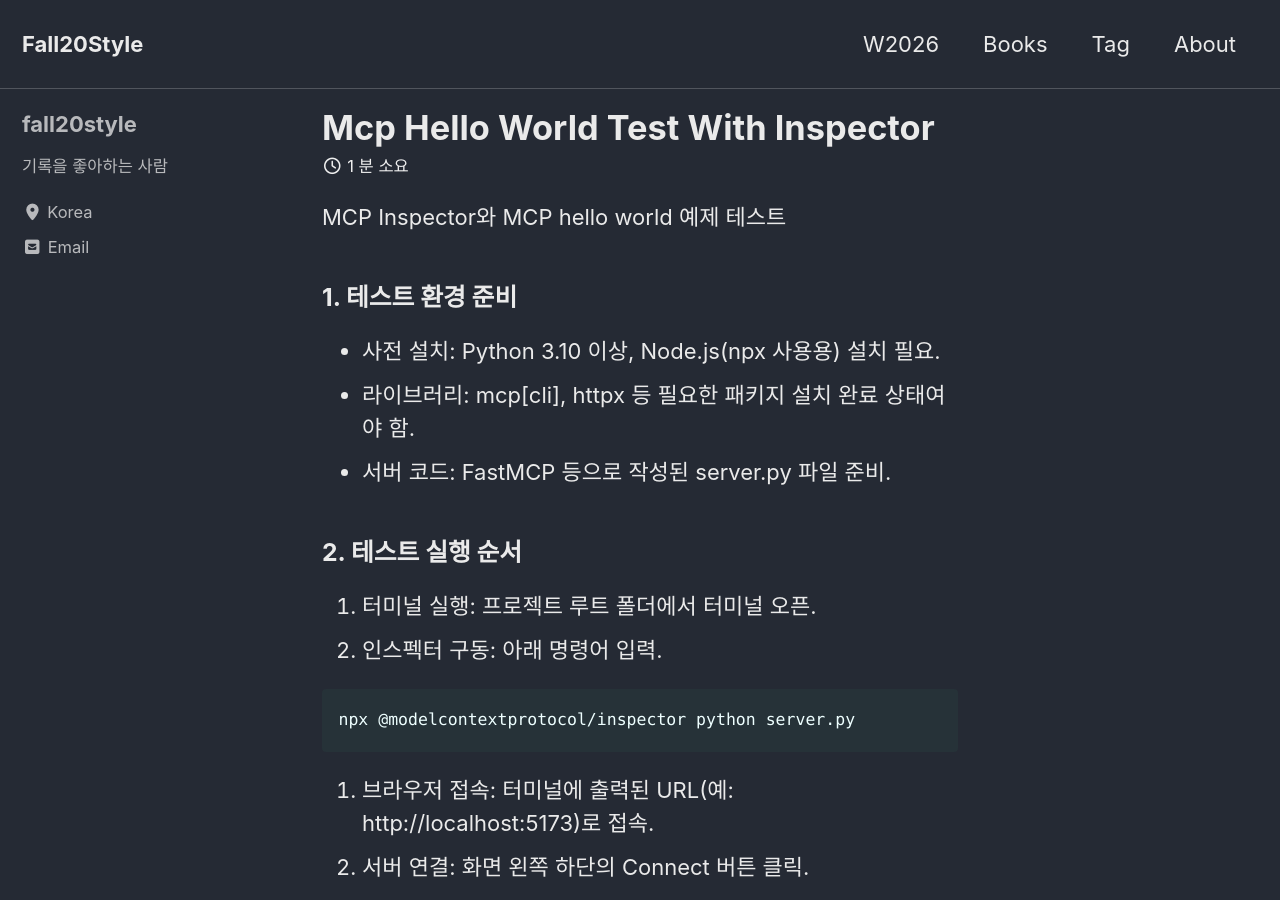
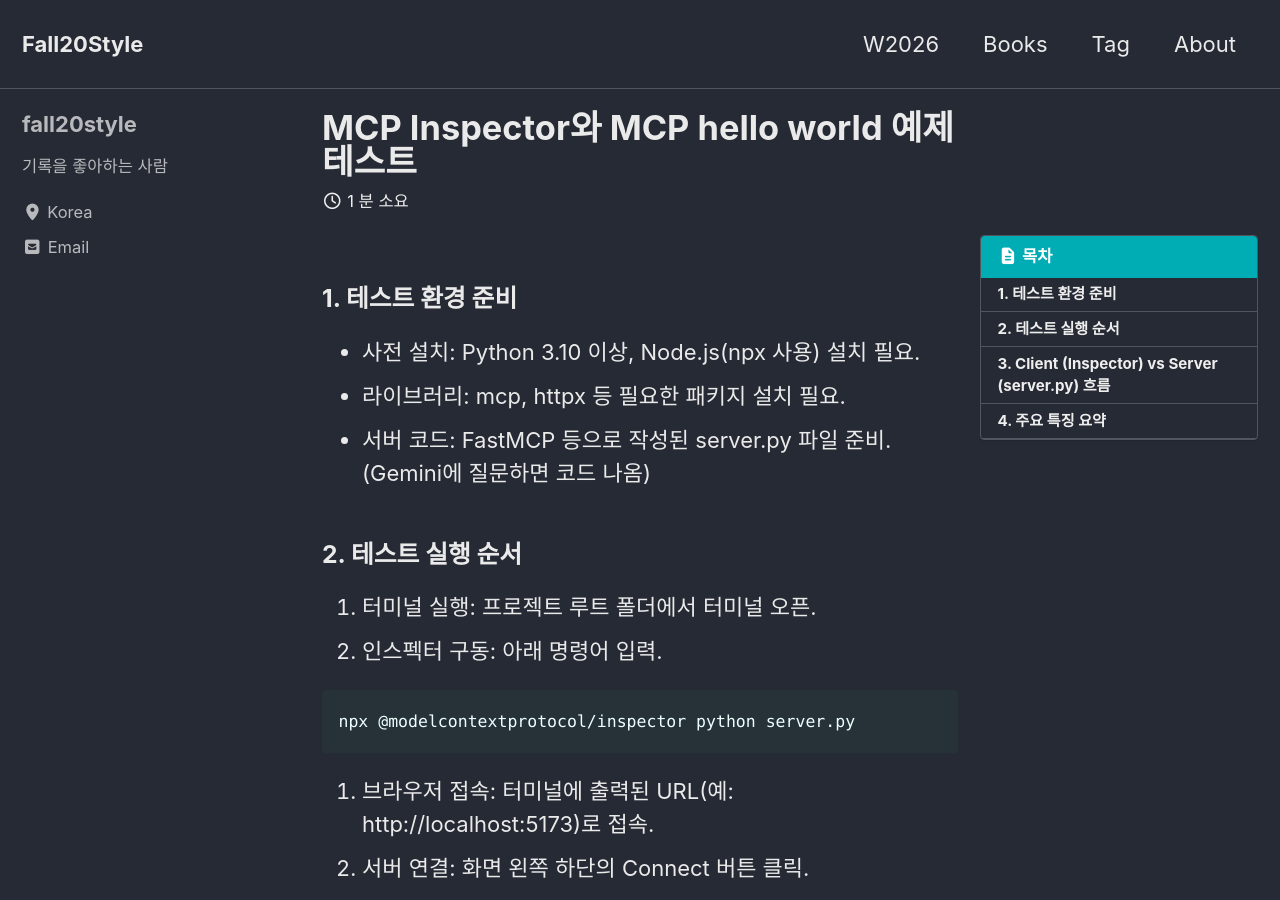
Before and after one commit to fall20style/fall20style.github.io, a Jekyll site: the page built from _posts/2026-03-29-mcp-hello-world-test-with-inspector.md, in a window 1280 px wide and 900 px high. Built offline with Jekyll 4.4.1, drawn with Linux system fonts in a browser that asks for light colours; cached includes are drawn as plain includes.

Commit message:
Update 2026-03-29-mcp-hello-world-test-with-inspector.md

```diff
--- a/_posts/2026-03-29-mcp-hello-world-test-with-inspector.md
+++ b/_posts/2026-03-29-mcp-hello-world-test-with-inspector.md
@@ -1,10 +1,26 @@
-MCP Inspector와 MCP hello world 예제 테스트
+---
+title: MCP Inspector와 MCP hello world 예제 테스트
+layout: single
+author_profile: true
+read_time: true
+comments: true
+share: true
+related: true
+popular: true
+tags:
+  - MCP기술
+categories:
+toc: true
+toc_sticky: true
+toc_label: 목차
+description: desc가 여기에
+---
 
 ### 1. 테스트 환경 준비
 
-* 사전 설치: Python 3.10 이상, Node.js(npx 사용용) 설치 필요.
-* 라이브러리: mcp[cli], httpx 등 필요한 패키지 설치 완료 상태여야 함.
-* 서버 코드: FastMCP 등으로 작성된 server.py 파일 준비.
+* 사전 설치: Python 3.10 이상, Node.js(npx 사용) 설치 필요.
+* 라이브러리: mcp, httpx 등 필요한 패키지 설치 필요.
+* 서버 코드: FastMCP 등으로 작성된 server.py 파일 준비. (Gemini에 질문하면 코드 나옴)
 
 ### 2. 테스트 실행 순서
 
```
